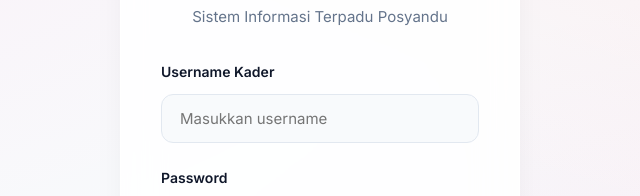
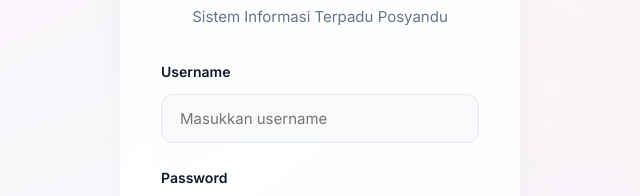
Before and after one commit to Faizz-321/PosyanduGo, a website: page login.html in a window 1280 px wide. Shown: the part 274-470 px from the top of the page, 320-960 px from the left. Drawn offline with Linux system fonts and the light colour scheme.

Commit message:
Update login label

```diff
--- a/login.html
+++ b/login.html
@@ -157,7 +157,7 @@
 
             <form id="loginForm">
                 <div class="form-group">
-                    <label for="username">Username Kader</label>
+                    <label for="username">Username</label>
                     <input type="text" id="username" class="form-control" placeholder="Masukkan username" required>
                 </div>
                 <div class="form-group">
```
